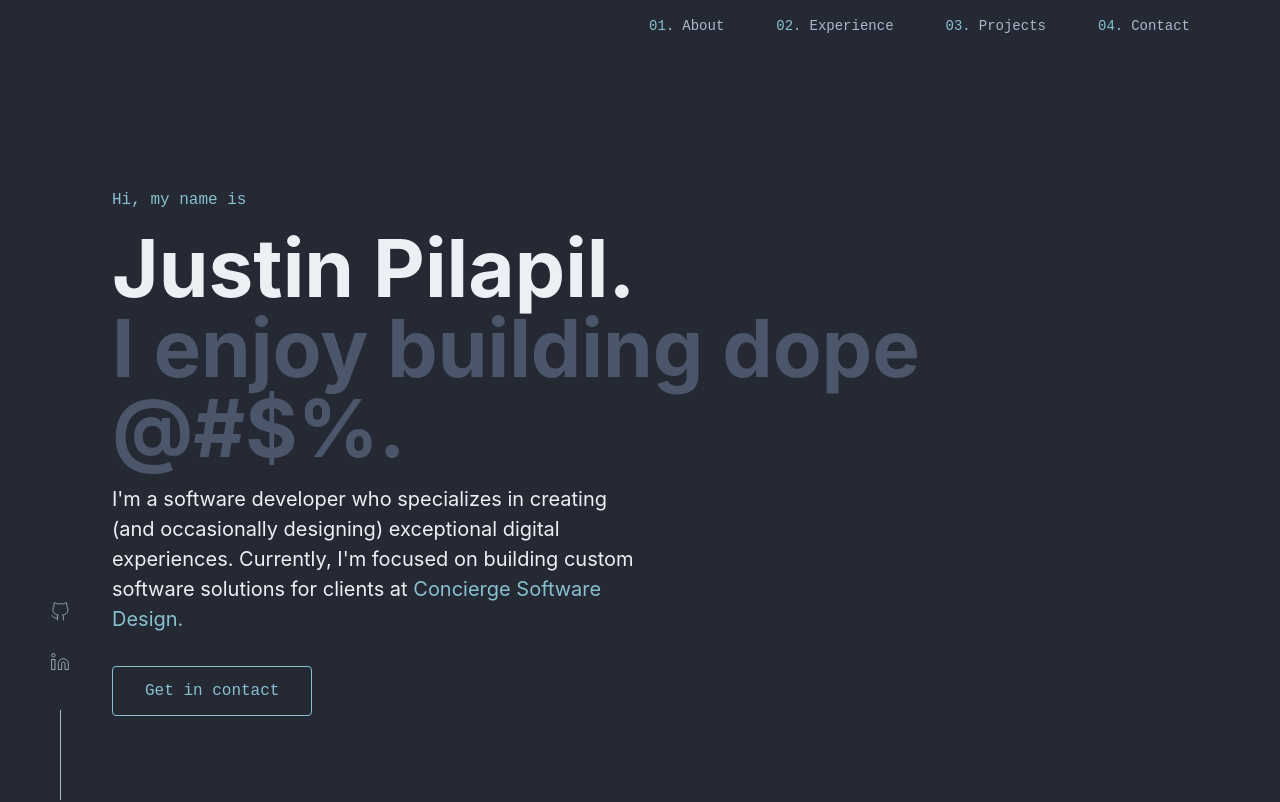
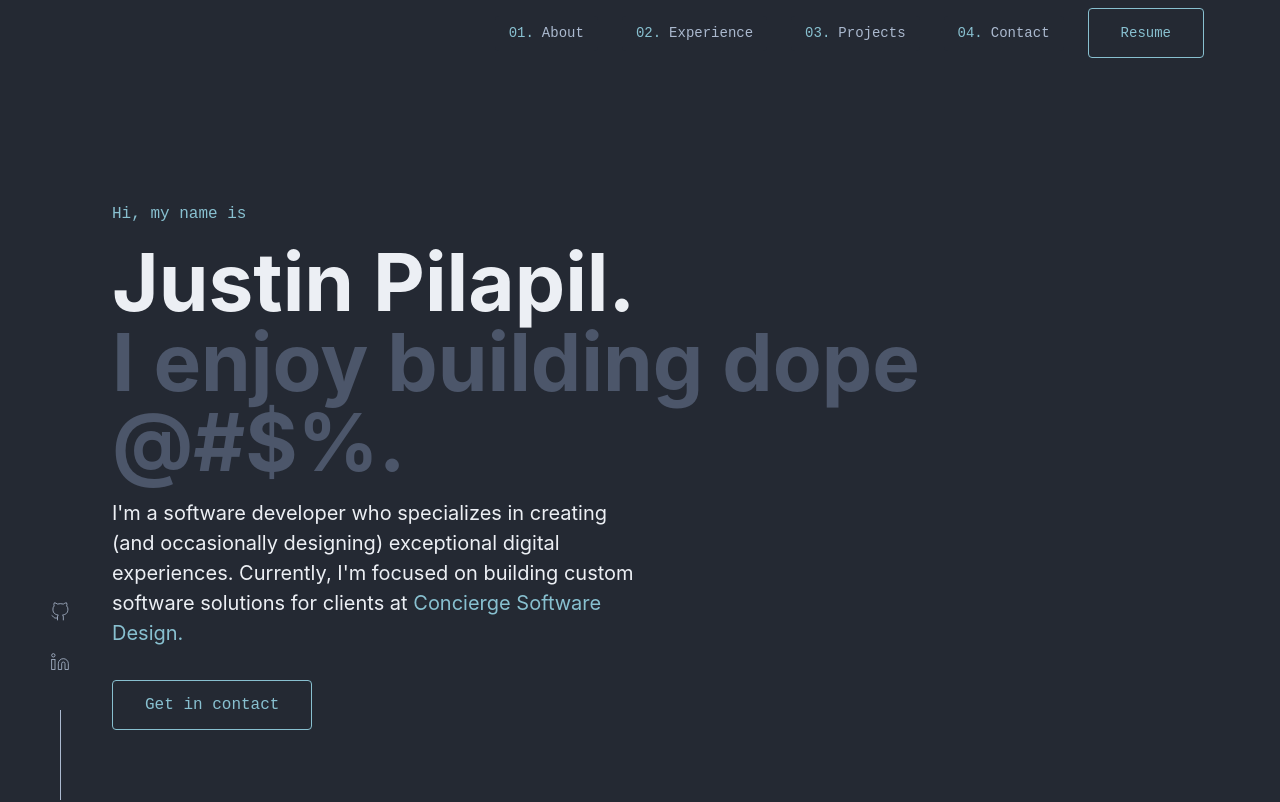
Before and after one commit to jpilapil/portfolio2022, a Next.js app: page / in a window 1280 px wide. Shown: the top 802 px of the page. Built offline with nearby package versions, Linux system fonts and the light colour scheme.

Commit message:
content updates

```diff
--- a/components/jobs/content.js
+++ b/components/jobs/content.js
@@ -5,7 +5,7 @@ module.exports = {
       company: "Concierge Software Design",
       date: "April 2021 - Present",
       description: [
-        "Collaborate with an agile team of developers and project managers in bi-weekly sprints to create cyber security solutions, parsing multiple threat sources and serving them to clients.",
+        "Collaborate with an agile team of developers and project managers in bi-weekly sprints to build cyber security solutions, parse multiple threat sources and serve them to clients.",
         "Contribute to engineering software for smart medical devices that accurately dispense medicine, allowing patients to reliably take medication at their scheduled times.",
         "Re-engineer multiple systems that fueled improvements to productivity, efficiency, uptime and accuracy for business operations.",
         "Work closely with a design and SEO team to create a fresh site for a large sportsbook.",
--- a/components/navigation/Navigation.jsx
+++ b/components/navigation/Navigation.jsx
@@ -61,6 +61,16 @@ export default function Navigation() {
               </Link>
             </div>
           ))}
+          <div className="navbar-item">
+            <a
+              href="https://docs.google.com/document/d/18R39a-n84GIXFGcOvysBccDm45usbMsevfbwTZyAoO4/edit?usp=sharing"
+              className={`${styles.resume} button`}
+              target="_blank"
+              rel="noopener noreferrer"
+            >
+              Resume
+            </a>
+          </div>
         </div>
       </div>
     </nav>
--- a/components/navigation/Navigation.module.scss
+++ b/components/navigation/Navigation.module.scss
@@ -39,3 +39,25 @@
       padding-right: .5rem;
    }
 }
+
+.resume {
+   font-size: .875rem;
+   font-family: $fontFamilySecondary;
+   padding: 1.5rem 2rem;
+   border: 1px solid $ice;
+   background-color: $background;
+   color: $ice;
+
+   &:hover {
+      background-color: $transparent-ice;
+      border-color: $ice;
+      color: $ice;
+      transition: $transition;
+   }
+
+   &:focus {
+      background-color: $transparent-ice;
+      border-color: $ice;
+      color: $ice;
+   }
+}
--- a/components/projects/content.js
+++ b/components/projects/content.js
@@ -3,7 +3,7 @@ module.exports = {
     {
       projectName: "Pepi Mafia",
       desc: "A NFT (Non-Fungible Token) PFP collection built within the NFT Worlds ecosystem, a Metaverse platform with full Minecraft integration.",
-      tech: ["React", "SCSS", "Solidity", "Web3", "Metaverse"],
+      tech: ["React", "SCSS", "Alchemy API", "Solidity", "Web3"],
       src: "/project-images/pepi.png",
       url: null,
       comingSoon: true,
```
